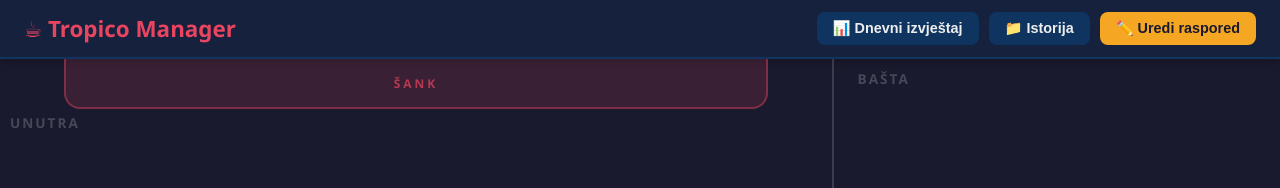
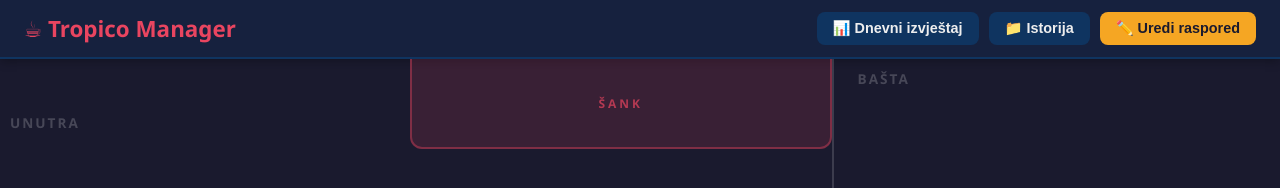
Before and after one commit to dejanm96/TableManagement, a website: page kafic-app/client/index.html in a window 1280 px wide. Shown: the top 188 px of the page. Drawn offline with nearby package versions, Linux system fonts and the light colour scheme; no server answers.

Commit message:
Sank fix 3

```diff
--- a/kafic-app/client/style.css
+++ b/kafic-app/client/style.css
@@ -376,13 +376,13 @@ main {
 #sank {
   position: absolute;
   top: 0;
-  left: 5%;
-  width: 55%;
-  height: 50px;
+  left: 32%;
+  width: 33%;
+  height: 90px;
   background: rgba(233, 69, 96, 0.15);
   border: 2px solid rgba(233, 69, 96, 0.4);
   border-top: none;
-  border-radius: 0 0 16px 16px;
+  border-radius: 0 0 12px 12px;
   display: flex;
   align-items: center;
   justify-content: center;
```
